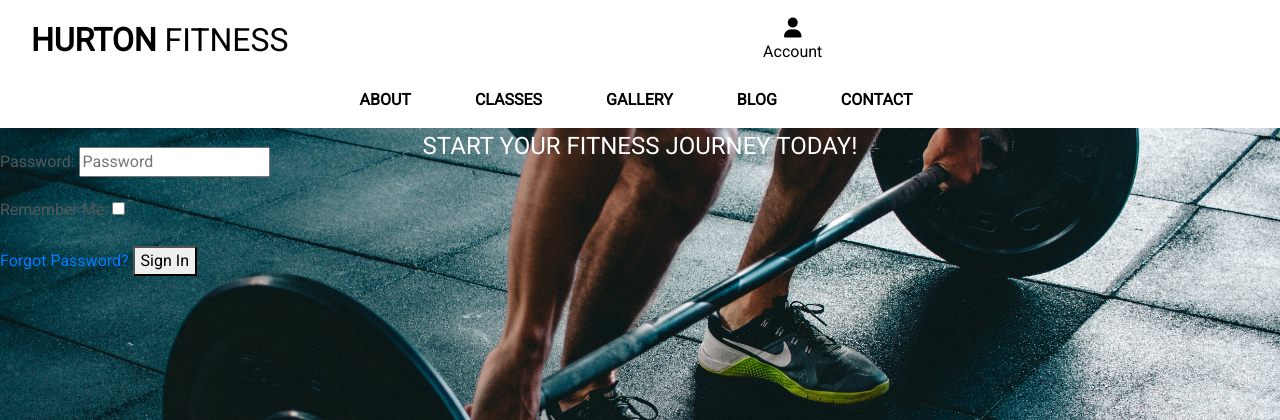
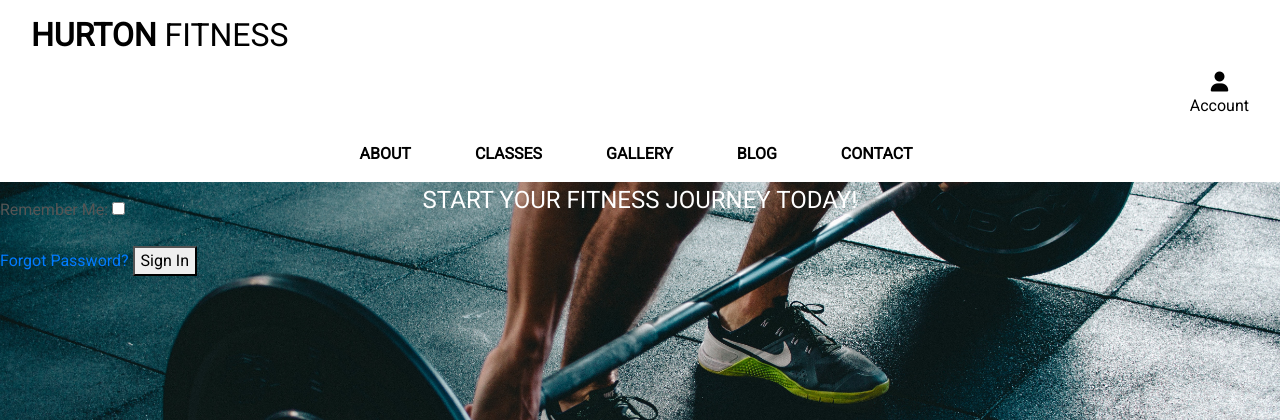
Before and after one commit to alandoherty95/IainHurtonFitness, a Django app: page /accounts/login/ in a window 1280 px wide. Shown: the top 420 px of the page. Run offline with Django 3.2, Linux system fonts and the light colour scheme; some libraries are stand-ins or nearby versions.

Commit message:
Move account icon to right

```diff
--- a/templates/base.html
+++ b/templates/base.html
@@ -53,7 +53,7 @@
                 </a>
             </div>
             <!-- Admin link -->
-            <div class="col-12 col-lg-4 my-auto py-1 py-lg-0">
+            <div class="col-12 my-auto py-1 py-lg-0">
                 <ul class="list-inline list-unstyled text-lg-right my-0">
                     <li class="list-inline-item dropdown">
                         <a class="text-black nav-link" href="#" id="user-options" data-toggle="dropdown" aria-haspopup="true" aria-expanded="false">
```
